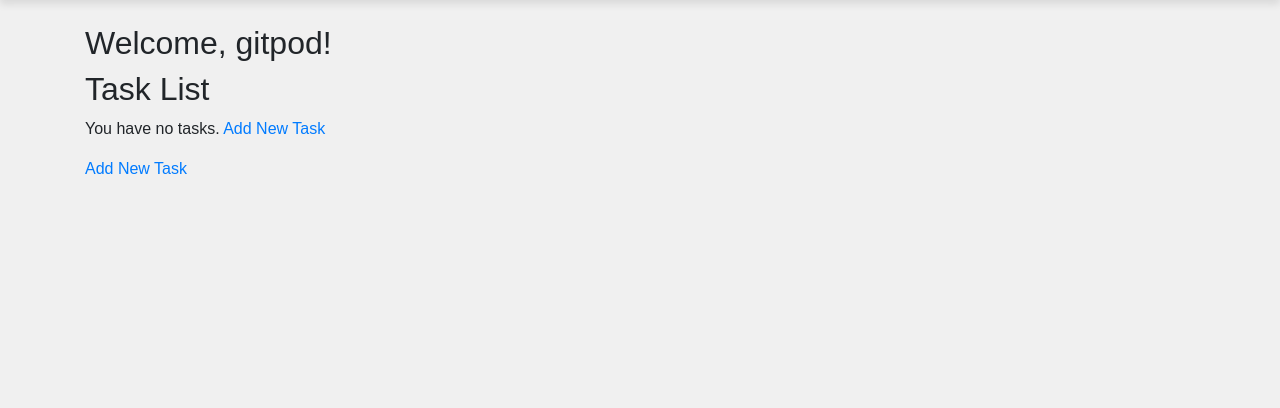
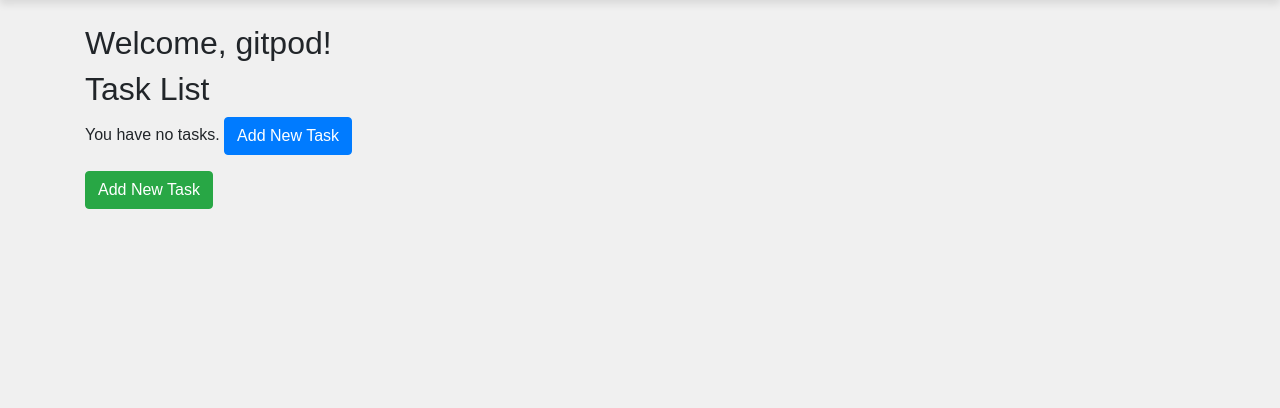
Before and after one commit to Mah-N/to-do-organizer, a Django app: page /tasks/ in a window 1280 px wide. Shown: the part 60-468 px from the top of the page. Run offline with Django 4.2, Linux system fonts and the light colour scheme; a user stored in the database is signed in; data comes from the database, SQL or seed files in the repository.

Commit message:
Style the Task List table and action buttons.

```diff
--- a/templates/task_list.html
+++ b/templates/task_list.html
@@ -15,8 +15,8 @@
   {% if tasks %}
 
   <!-- Table to display the list of tasks -->
-  <table>
-    <thead>
+  <table class="table table-striped table-hover">
+    <thead class="thead-dark">
       <tr>
         <th>Title</th>
         <th>Description</th>
@@ -51,9 +51,9 @@
 
         <!-- Links to view, edit, and delete the task -->
         <td>
-          <a href="{% url 'task_detail' task.pk %}">View</a>
-          <a href="{% url 'task_edit' task.pk %}">Edit</a>
-          <a href="{% url 'task_delete' task.pk %}">Delete</a>
+          <a href="{% url 'task_detail' task.pk %}" class="btn btn-info btn-sm">View</a>
+          <a href="{% url 'task_edit' task.pk %}" class="btn btn-warning btn-sm">Edit</a>
+          <a href="{% url 'task_delete' task.pk %}" class="btn btn-danger btn-sm">Delete</a>
         </td>
       </tr>
       {% endfor %}
@@ -62,9 +62,9 @@
 
   {% else %}
   <!-- Message and link for users with no tasks -->
-  <p>You have no tasks. <a href="{% url 'task_add' %}">Add New Task</a></p>
+  <p>You have no tasks. <a href="{% url 'task_add' %}" class="btn btn-primary">Add New Task</a></p>
   {% endif %}
 
   <!-- Link to add a new task -->
-  <a href="{% url 'task_add' %}">Add New Task</a>
+  <a href="{% url 'task_add' %}" class="btn btn-success">Add New Task</a>
 {% endblock %}
--- a/todo_list/settings.py
+++ b/todo_list/settings.py
@@ -149,7 +149,7 @@ USE_TZ = True
 # https://docs.djangoproject.com/en/4.2/howto/static-files/
 
 STATIC_URL = '/static/'
-STATICFILES_DIRS = [os.path.join(BASE_DIR, 'static'),]
+STATICFILES_DIRS = [os.path.join(BASE_DIR, 'static')]
 STATIC_ROOT = os.path.join(BASE_DIR, 'staticfiles')
 
 # Default primary key field type
```
Also changed, not shown: templates/account/signout.html (added, +24 -0 lines), my_task/views.py (line endings or trailing spaces).
